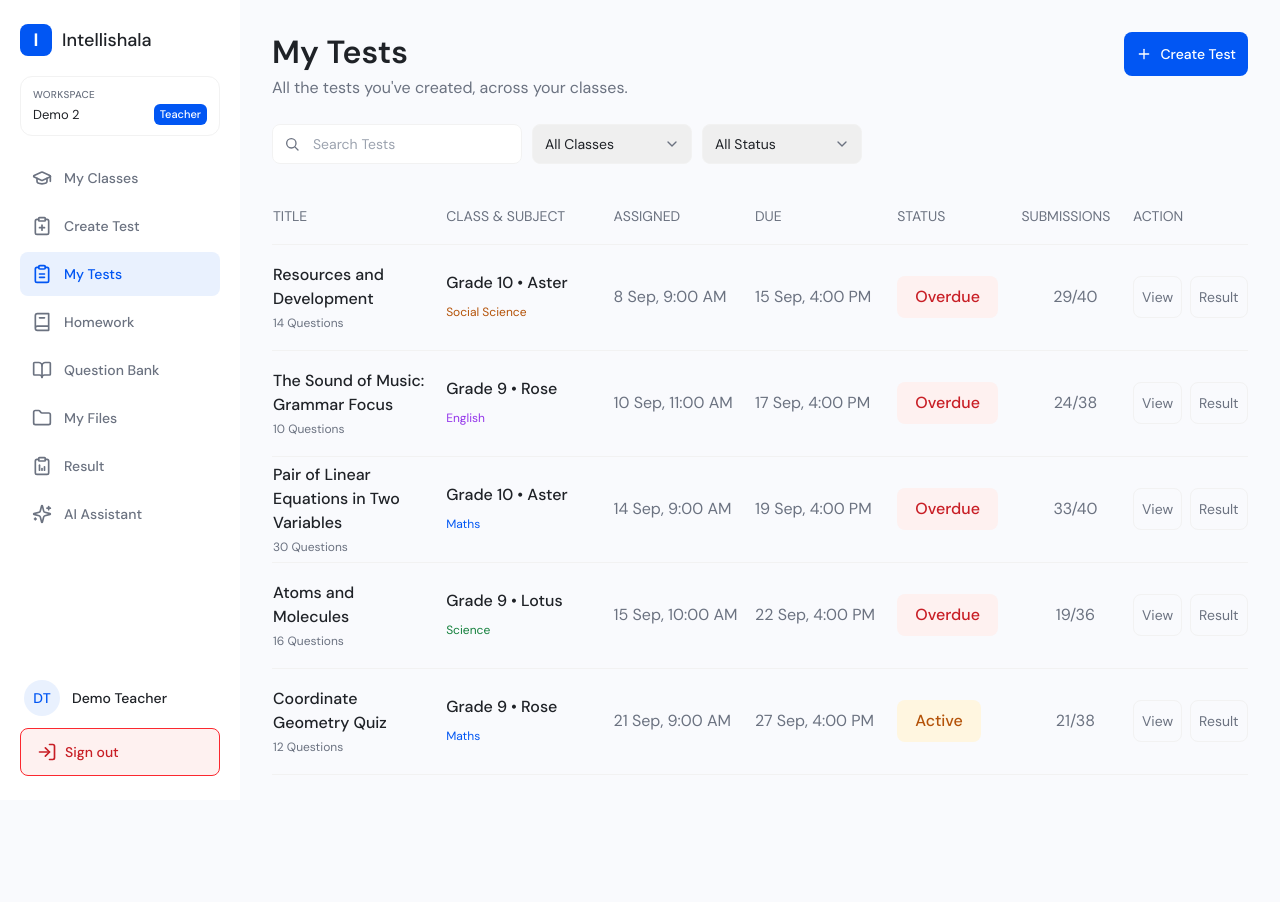
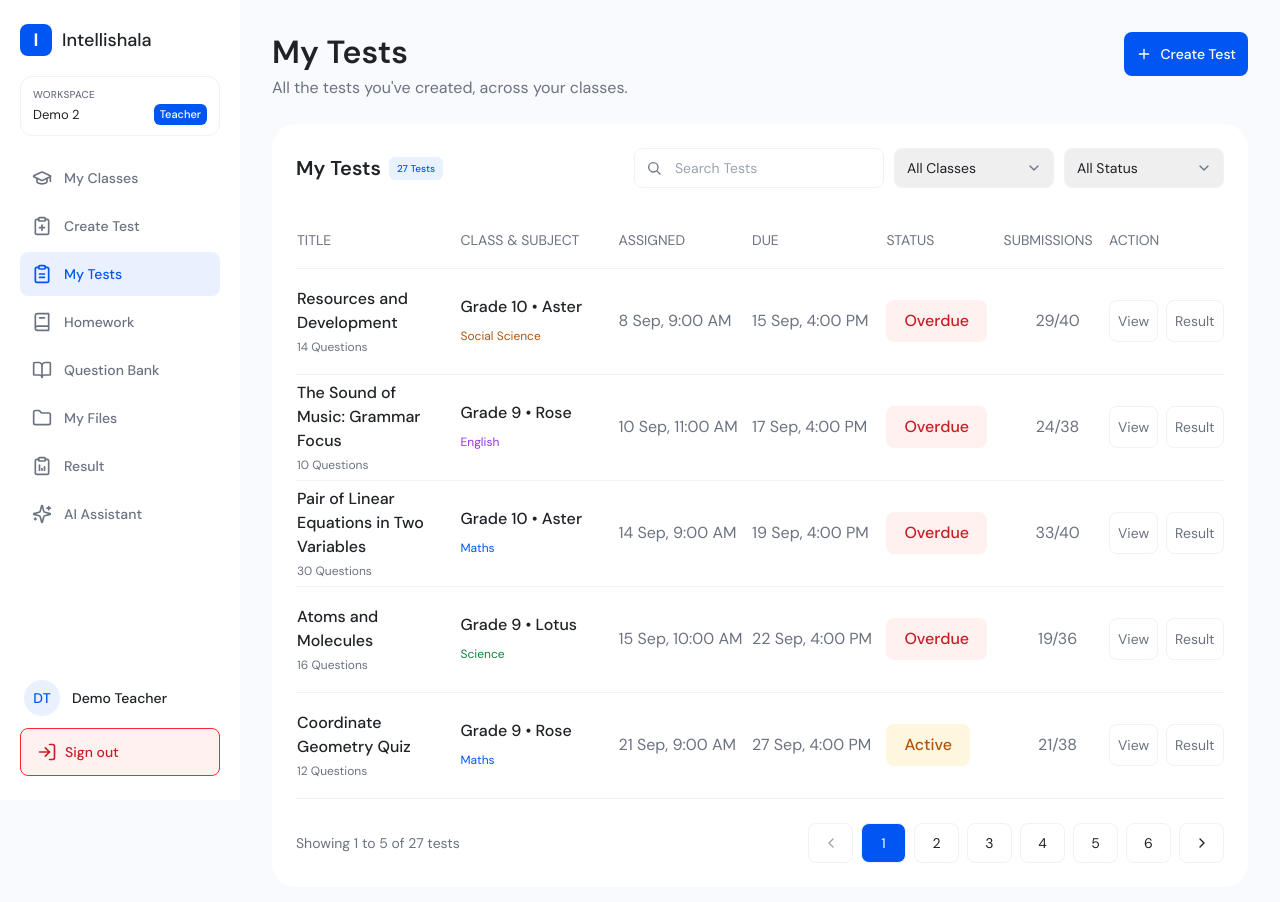
Before and after one commit to Avnish-Alves/intellishala-my-tests, a Next.js app: page / in a window 1280 px wide. Shown: the top 902 px of the page. Before the commit the page ends 819 px from the top, so only its background shows below. Built offline with nearby package versions, Linux system fonts and the light colour scheme.

Commit message:
Server-side filtering and pagination via the URL

```diff
--- a/src/app/page.tsx
+++ b/src/app/page.tsx
@@ -1,8 +1,16 @@
 import PageHeader from "@/components/tests/PageHeader";
 import FilterBar from "@/components/tests/FilterBar";
 import TestsTable from "@/components/tests/TestsTable";
+import Pagination from "@/components/tests/Pagination";
 import { getTests } from "@/lib/tests-source";
-import { getClassOptions, parseFilters, toTestRows } from "@/lib/tests";
+import {
+  PAGE_SIZE,
+  filterTests,
+  getClassOptions,
+  paginate,
+  parseFilters,
+  toTestRows,
+} from "@/lib/tests";
 
 export default async function Home({
   searchParams,
@@ -15,12 +23,47 @@ export default async function Home({
     await searchParams,
     classOptions.map((o) => o.value),
   );
+  const filtered = filterTests(rows, filters);
+  const { items, start, end, totalPages, current } = paginate(
+    filtered,
+    filters.page,
+    PAGE_SIZE,
+  );
+  const n = filtered.length;
 
   return (
-    <div className="flex flex-col gap-6">
+    <>
       <PageHeader />
-      <FilterBar filters={filters} classOptions={classOptions} />
-      <TestsTable rows={rows.slice(0, 5)} />
-    </div>
+
+      <section
+        aria-labelledby="tests-heading"
+        className="mt-6 rounded-3xl bg-white p-4 sm:p-6"
+      >
+        <div className="flex flex-col gap-4 lg:flex-row lg:items-center lg:justify-between">
+          <div className="flex items-center gap-2">
+            <h2 id="tests-heading" className="text-xl font-semibold text-ink">
+              My Tests
+            </h2>
+            <span className="rounded-md bg-brand-soft px-2 py-1 text-[10px] font-medium text-brand">
+              {rows.length} {rows.length === 1 ? "Test" : "Tests"}
+            </span>
+          </div>
+          <FilterBar filters={filters} classOptions={classOptions} />
+        </div>
+
+        <TestsTable rows={items} />
+
+        <div className="mt-6 flex flex-col gap-4 sm:flex-row sm:items-center sm:justify-between">
+          <p role="status" className="text-sm text-muted">
+            Showing {start} to {end} of {n} {n === 1 ? "test" : "tests"}
+          </p>
+          <Pagination
+            filters={filters}
+            current={current}
+            totalPages={totalPages}
+          />
+        </div>
+      </section>
+    </>
   );
 }
--- a/src/components/icons.tsx
+++ b/src/components/icons.tsx
@@ -211,6 +211,40 @@ export function SearchIcon(props: IconProps) {
   );
 }
 
+export function ChevronLeftIcon(props: IconProps) {
+  return (
+    <svg
+      viewBox="0 0 24 24"
+      fill="none"
+      stroke="currentColor"
+      strokeWidth={2}
+      strokeLinecap="round"
+      strokeLinejoin="round"
+      aria-hidden="true"
+      {...props}
+    >
+      <path d="m15 18-6-6 6-6" />
+    </svg>
+  );
+}
+
+export function ChevronRightIcon(props: IconProps) {
+  return (
+    <svg
+      viewBox="0 0 24 24"
+      fill="none"
+      stroke="currentColor"
+      strokeWidth={2}
+      strokeLinecap="round"
+      strokeLinejoin="round"
+      aria-hidden="true"
+      {...props}
+    >
+      <path d="m9 18 6-6-6-6" />
+    </svg>
+  );
+}
+
 export function ChevronDownIcon(props: IconProps) {
   return (
     <svg
--- /dev/null
+++ b/src/components/tests/Pagination.tsx
@@ -0,0 +1,118 @@
+import Link from "next/link";
+import { buildQuery, type Filters } from "@/lib/tests";
+import { ChevronLeftIcon, ChevronRightIcon } from "@/components/icons";
+
+const BOX =
+  "flex h-10 w-[45px] items-center justify-center rounded-lg border border-line text-sm";
+
+function pageItems(current: number, totalPages: number): (number | "gap")[] {
+  if (totalPages <= 7) {
+    return Array.from({ length: totalPages }, (_, i) => i + 1);
+  }
+
+  const items: (number | "gap")[] = [1];
+  const from = Math.max(2, current - 1);
+  const to = Math.min(totalPages - 1, current + 1);
+
+  if (from > 2) {
+    items.push("gap");
+  }
+  for (let page = from; page <= to; page++) {
+    items.push(page);
+  }
+  if (to < totalPages - 1) {
+    items.push("gap");
+  }
+  items.push(totalPages);
+
+  return items;
+}
+
+export default function Pagination({
+  filters,
+  current,
+  totalPages,
+}: {
+  filters: Filters;
+  current: number;
+  totalPages: number;
+}) {
+  const href = (page: number) => `/${buildQuery(filters, { page })}`;
+
+  return (
+    <nav aria-label="Pagination">
+      <ul className="flex flex-wrap items-center gap-2">
+        <li>
+          {current > 1 ? (
+            <Link
+              href={href(current - 1)}
+              prefetch={false}
+              aria-label="Previous page"
+              className={`${BOX} bg-white text-ink`}
+            >
+              <ChevronLeftIcon className="h-4 w-4" />
+            </Link>
+          ) : (
+            <span
+              role="link"
+              aria-disabled="true"
+              aria-label="Previous page"
+              className={`${BOX} bg-white text-faint`}
+            >
+              <ChevronLeftIcon className="h-4 w-4" />
+            </span>
+          )}
+        </li>
+
+        {pageItems(current, totalPages).map((item, index) =>
+          item === "gap" ? (
+            <li
+              key={`gap-${index}`}
+              aria-hidden="true"
+              className="flex h-10 w-6 items-center justify-center text-sm text-muted"
+            >
+              …
+            </li>
+          ) : (
+            <li key={item}>
+              <Link
+                href={href(item)}
+                prefetch={false}
+                aria-current={item === current ? "page" : undefined}
+                className={`${BOX} ${
+                  item === current
+                    ? "border-brand bg-brand text-white"
+                    : "bg-white text-ink"
+                }`}
+              >
+                {item}
+              </Link>
+            </li>
+          ),
+        )}
+
+        <li>
+          {current < totalPages ? (
+            <Link
+              href={href(current + 1)}
+              prefetch={false}
+              aria-label="Next page"
+              className={`${BOX} bg-white text-ink`}
+            >
+              <ChevronRightIcon className="h-4 w-4" />
+            </Link>
+          ) : (
+            <span
+              role="link"
+              aria-disabled="true"
+              aria-label="Next page"
+              className={`${BOX} bg-white text-faint`}
+            >
+              <ChevronRightIcon className="h-4 w-4" />
+            </span>
+          )}
+        </li>
+      </ul>
+    </nav>
+  );
+}
--- a/src/components/tests/TestsTable.tsx
+++ b/src/components/tests/TestsTable.tsx
@@ -7,7 +7,7 @@ const HEADER_CLASS =
 
 export default function TestsTable({ rows }: { rows: TestRow[] }) {
   return (
-    <div className="hidden lg:block">
+    <div className="mt-6 hidden lg:block">
       <table className="w-full table-fixed">
         <colgroup>
           <col style={{ width: "18%" }} />
```
